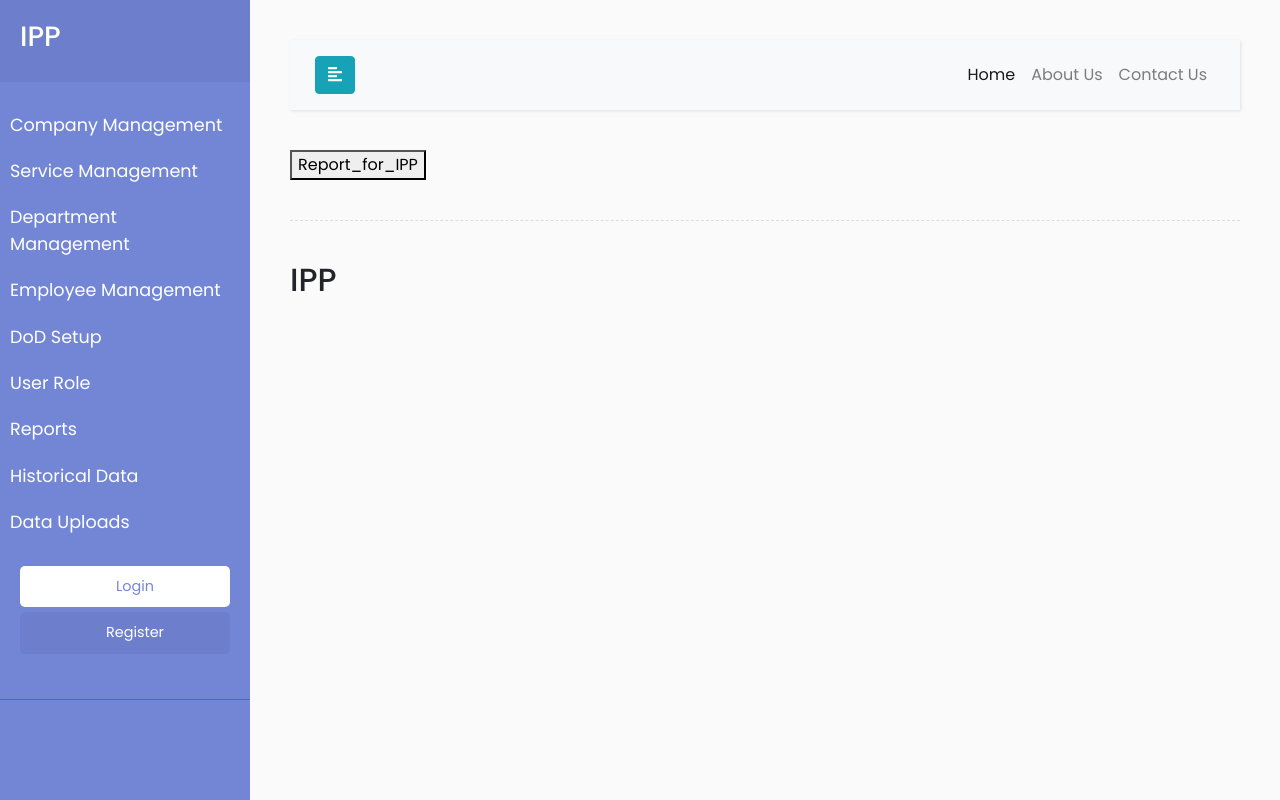
After one commit to abhinavjha98/IPP, a Flask app: page /reports in a window 1280 px wide. The commit adds this page. Run offline with Flask 2, Linux system fonts and the light colour scheme; some libraries are stand-ins or nearby versions.

Commit message:
Added the reports

```diff
--- a/app.py
+++ b/app.py
@@ -7,7 +7,8 @@ from flask_wtf.file import FileField
 import csv
 import mysql.connector as ms
 from werkzeug.utils import secure_filename
-
+from flask import send_file
+import pandas as pd
 UPLOAD_FOLDER = 'E:/PROJECT/ipp/uploads'
 app = Flask(__name__)
 
@@ -64,6 +65,65 @@ def login():
 def upload_form():
 	return render_template('uploads.html')
 
+@app.route('/download',methods=['GET','POST'])
+def download():
+    if request.method == 'POST':
+        mydb = ms.connect(host='localhost',user='root',password='',database='ipp')
+        cursor=mydb.cursor()
+        cursor.execute("SELECT * FROM services_invoice")
+        data1=cursor.fetchall()
+        df = pd.DataFrame(data1,columns=['Sr.No','Name_of_Company','Company_ID','Services','Model','Unit','Invoice Value'])
+        df.to_csv('E:/PROJECT/ipp/static/Final.csv',index=False)
+        path = "E:/PROJECT/ipp/static/Final.csv"
+        return send_file(path,mimetype='text/csv' ,attachment_filename='Final.csv',as_attachment=True)
+    return render_template('download.html')
+
+@app.route('/reports',methods=['GET','POST'])
+def reports():
+    if request.method== 'POST':
+        if request.form['submit_button']=='IPP':
+            print("hello")
+            mydb = ms.connect(host='localhost',user='root',password='',database='ipp')
+            cursor=mydb.cursor()
+            cursor1=mydb.cursor()
+            cursor.execute("SELECT * FROM services_invoice")
+            data3 = cursor.fetchall()
+            data = pd.DataFrame(data3,columns=['Sr.No','Name_of_Company','Company_ID','Month','Services','Model','Unit','Invoice Value'])
+            cursor1.execute("SELECT * FROM company_master_table")
+            data2=cursor1.fetchall()
+            data1 = pd.DataFrame(data2,columns=['Sr_No','Name_of_Company','Company_ID','Month','Unit','Address','State','PinCode','Customer_Contact_Person','Customer_Contact_Number','Supervisor','Reporting_1','Reporting_2','Reporting_3','Reporting_4','Reporting_5','Closed_By','Services_A','Services_Model','Reputation_of_client','Service_Charges','Actual_Stipend','Working_Condition','Facilities','others'])
+            for i in data1.index:
+                id1 = data1.get_value(i,'Company_ID')
+                rc = data1.get_value(i,'Reputation_of_client')
+                sc = data1.get_value(i,'Service_Charges')
+                acs = data1.get_value(i,'Actual_Stipend')
+                nc = data1.get_value(i,'Name_of_Company')
+                wc = data1.get_value(i,'Working_Condition')
+                fc = data1.get_value(i,'Facilities')
+                others = data1.get_value(i,'others')
+                cuv = rc*sc*acs*wc*fc*others
+                ac=1
+                a=0
+                tcu=0
+                for j in data.index:
+                    id2 = data.get_value(j,'Company_ID')
+                    month = data.get_value(j,'Month')
+                    sv = data.get_value(j,'Services')
+                    iv = data.get_value(j,'Invoice Value')
+                    unit = data.get_value(j,'Unit')
+                    if id1 == id2:
+                        ac = unit
+                        tcu=a+ac
+                        a=ac
+                ipp = (tcu/30)*cuv
+                cur1 = mydb.cursor()
+                row=[int(id1),nc,month,sv,int(unit),int(iv),float(ipp)]
+                cur1.execute('INSERT INTO ipp_company (Company_ID,Name_of_Company,Months,Services,Unit,Invoice_Value,IPP) VALUES (%s,%s,%s,%s,%s,%s,%s)',row)
+                mydb.commit()
+                print(ipp)
+
+    return render_template('reports.html')
+
 @app.route('/uploads', methods = ['GET','POST'])
 def uploads():
     if request.method == 'POST':
@@ -76,7 +136,7 @@ def uploads():
             cursor=mydb.cursor()
             csv_data = csv.reader(open('E:/PROJECT/ipp/uploads/sample1.csv'))
             for row in csv_data:
-                cursor.execute('INSERT INTO company_master_table (Sr_No,Name_of_Company,Company_ID,Unit,Address,State,PinCode,Customer_Contact_Person,Customer_Contact_Number,Supervisor,Reporting_1,Reporting_2,Reporting_3,Reporting_4,Reporting_5,Closed_By,Services_A,Services_Model,Reputation_of_client,Service_Charges,Actual_Stipend,Working_Condition,Facilities) VALUES (%s,%s,%s,%s,%s,%s,%s,%s,%s,%s,%s,%s,%s,%s,%s,%s,%s,%s,%s,%s,%s,%s,%s)',row)
+                cursor.execute('INSERT INTO company_master_table (Sr_No,Name_of_Company,Company_ID,Unit,Address,State,PinCode,Customer_Contact_Person,Customer_Contact_Number,Supervisor,Reporting_1,Reporting_2,Reporting_3,Reporting_4,Reporting_5,Closed_By,Services_A,Services_Model,Reputation_of_client,Service_Charges,Actual_Stipend,Working_Condition,Facilities,others) VALUES (%s,%s,%s,%s,%s,%s,%s,%s,%s,%s,%s,%s,%s,%s,%s,%s,%s,%s,%s,%s,%s,%s,%s,%s)',row)
                 print(row)
             mydb.commit()
             cursor.close()
@@ -130,9 +190,9 @@ def comp():
         Actual_Stipend = request.form['Actual_Stipend']
         Working_Condition = request.form['Working_Condition']
         Facilities = request.form['Facilities']
-
+        others = request.form['others']
         cur1 = mysql.connection.cursor()
-        cur1.execute('INSERT INTO company_master_table (Sr_No,Name_of_Company,Company_ID,Unit,Address,State,PinCode,Customer_Contact_Person,Customer_Contact_Number,Supervisor,Reporting_1,Reporting_2,Reporting_3,Reporting_4,Reporting_5,Closed_By,Services_A,Services_Model,Reputation_of_client,Service_Charges,Actual_Stipend,Working_Condition,Facilities) VALUES (%s,%s,%s,%s,%s,%s,%s,%s,%s,%s,%s,%s,%s,%s,%s,%s,%s,%s,%s,%s,%s,%s,%s)',(Sr_No,Name_of_Company,Company_ID,Unit,Address,State,PinCode,Customer_Contact_Person,Customer_Contact_Number,Supervisor,Reporting_1,Reporting_2,Reporting_3,Reporting_4,Reporting_5,Closed_By,Services_A,Services_Model,Reputation_of_client,Service_Charges,Actual_Stipend,Working_Condition,Facilities))
+        cur1.execute('INSERT INTO company_master_table (Sr_No,Name_of_Company,Company_ID,Unit,Address,State,PinCode,Customer_Contact_Person,Customer_Contact_Number,Supervisor,Reporting_1,Reporting_2,Reporting_3,Reporting_4,Reporting_5,Closed_By,Services_A,Services_Model,Reputation_of_client,Service_Charges,Actual_Stipend,Working_Condition,Facilities,others) VALUES (%s,%s,%s,%s,%s,%s,%s,%s,%s,%s,%s,%s,%s,%s,%s,%s,%s,%s,%s,%s,%s,%s,%s,%s)',(Sr_No,Name_of_Company,Company_ID,Unit,Address,State,PinCode,Customer_Contact_Person,Customer_Contact_Number,Supervisor,Reporting_1,Reporting_2,Reporting_3,Reporting_4,Reporting_5,Closed_By,Services_A,Services_Model,Reputation_of_client,Service_Charges,Actual_Stipend,Working_Condition,Facilities,others))
         mysql.connection.commit()
         return redirect(url_for('index'))
 
@@ -141,6 +201,9 @@ def comp():
 @app.route('/dod',methods = ['GET','POST'])
 def dod():
     data="";
+    data1="";
+    b=0;
+    c=1;
     if request.method == "POST" :
         if request.form['submit_button']=='Submit':
             Sr_No = request.form['Sr_No']
@@ -166,23 +229,27 @@ def dod():
             Actual_Stipend = request.form['Actual_Stipend']
             Working_Condition = request.form['Working_Condition']
             Facilities = request.form['Facilities']
+            others = request.form['others']
 
             cur1 = mysql.connection.cursor()
-            cursor.execute('INSERT INTO company_master_table (Sr_No,Name_of_Company,Company_ID,Unit,Address,State,PinCode,Customer_Contact_Person,Customer_Contact_Number,Supervisor,Reporting_1,Reporting_2,Reporting_3,Reporting_4,Reporting_5,Closed_By,Services_A,Services_Model,Reputation_of_client,Service_Charges,Actual_Stipend,Working_Condition,Facilities) VALUES (%s,%s,%s,%s,%s,%s,%s,%s,%s,%s,%s,%s,%s,%s,%s,%s,%s,%s,%s,%s,%s,%s,%s)'(Sr_No,Name_of_Company,Company_ID,Unit,Address,State,PinCode,Customer_Contact_Person,Customer_Contact_Number,Supervisor,Reporting_1,Reporting_2,Reporting_3,Reporting_4,Reporting_5,Closed_By,Services_A,Services_Model,Reputation_of_client,Service_Charges,Actual_Stipend,Working_Condition,Facilities))
+            cursor.execute('INSERT INTO company_master_table (Sr_No,Name_of_Company,Company_ID,Unit,Address,State,PinCode,Customer_Contact_Person,Customer_Contact_Number,Supervisor,Reporting_1,Reporting_2,Reporting_3,Reporting_4,Reporting_5,Closed_By,Services_A,Services_Model,Reputation_of_client,Service_Charges,Actual_Stipend,Working_Condition,Facilities,others) VALUES (%s,%s,%s,%s,%s,%s,%s,%s,%s,%s,%s,%s,%s,%s,%s,%s,%s,%s,%s,%s,%s,%s,%s)'(Sr_No,Name_of_Company,Company_ID,Unit,Address,State,PinCode,Customer_Contact_Person,Customer_Contact_Number,Supervisor,Reporting_1,Reporting_2,Reporting_3,Reporting_4,Reporting_5,Closed_By,Services_A,Services_Model,Reputation_of_client,Service_Charges,Actual_Stipend,Working_Condition,Facilities,others))
             mysql.connection.commit()
             return redirect(url_for('index'))
         elif request.form['submit_button']=='search':
             search_rep = request.form['search']
 
             cur = mysql.connection.cursor()
-            cur.execute("SELECT * FROM company_master_table WHERE Unit = %s",(search_rep,))
-
+            cur1 = mysql.connection.cursor()
+            cur.execute("SELECT * FROM company_master_table WHERE Company_ID = %s",(search_rep,))
             data = cur.fetchall()
-            print(data);
+            cur1.execute("SELECT * FROM services_invoice WHERE Company_ID = %s",(search_rep,))
+            data1=cur1.fetchall()
+            for i in data1:
+               b+=i[5]
             cur.close()
     else:
         pass
-    return render_template('dod.html',students=data)
+    return render_template('dod.html',students=data,service=data1,b=b)
 
 
 
--- a/file.py
+++ b/file.py
@@ -6,7 +6,7 @@ mydb = mysql.connector.connect(host='localhost',user='root',password='',database
 print('database connected')
 cursor=mydb.cursor()
 
-cursor.execute("SELECT * FROM company_master_table WHERE Unit= %s", (78,))
+cursor.execute("SELECT UNIT FROM company_master_table WHERE Unit= %s", (254,))
 
 data = cursor.fetchall()
 print(type(data))
--- /dev/null
+++ b/static/Final.csv
@@ -0,0 +1,3 @@
+Sr.No,Name_of_Company,Company_ID,Services,Model,Unit,Invoice Value
+1,BCC,1001,NEEM,OP,152,142
+2,BCC,1001,SERVICE,BRIDGE,197,123
--- /dev/null
+++ b/templates/reports.html
@@ -0,0 +1,145 @@
+<!DOCTYPE html>
+<html>
+
+<head>
+    <meta charset="utf-8">
+    <meta name="viewport" content="width=device-width, initial-scale=1.0">
+    <meta http-equiv="X-UA-Compatible" content="IE=edge">
+
+    <title>IPP</title>
+
+    <!-- Bootstrap CSS CDN -->
+    <link rel="stylesheet" href="https://stackpath.bootstrapcdn.com/bootstrap/4.1.0/css/bootstrap.min.css" integrity="sha384-9gVQ4dYFwwWSjIDZnLEWnxCjeSWFphJiwGPXr1jddIhOegiu1FwO5qRGvFXOdJZ4" crossorigin="anonymous">
+    <!-- Our Custom CSS -->
+    <link rel="stylesheet" href="{{url_for('static',filename='style2.css')}}">
+    <!-- Scrollbar Custom CSS -->
+    <link rel="stylesheet" href="https://cdnjs.cloudflare.com/ajax/libs/malihu-custom-scrollbar-plugin/3.1.5/jquery.mCustomScrollbar.min.css">
+
+    <!-- Font Awesome JS -->
+    <script defer src="https://use.fontawesome.com/releases/v5.0.13/js/solid.js" integrity="sha384-tzzSw1/Vo+0N5UhStP3bvwWPq+uvzCMfrN1fEFe+xBmv1C/AtVX5K0uZtmcHitFZ" crossorigin="anonymous"></script>
+    <script defer src="https://use.fontawesome.com/releases/v5.0.13/js/fontawesome.js" integrity="sha384-6OIrr52G08NpOFSZdxxz1xdNSndlD4vdcf/q2myIUVO0VsqaGHJsB0RaBE01VTOY" crossorigin="anonymous"></script>
+
+</head>
+
+<body>
+
+    <div class="wrapper">
+        <!-- Sidebar  -->
+        <nav id="sidebar">
+            <div class="sidebar-header">
+                <h3>IPP</h3>
+            </div>
+
+            <ul class="list-unstyled components">
+	          <li>
+                    <a href="{{ url_for('comp') }}">Company Management</a>
+                </li>
+                <li>
+                    <a href="#">Service Management</a>
+                </li>
+                <li>
+                    <a href="#">Department Management</a>
+                </li>
+                <li>
+                    <a href="#">Employee Management</a>
+                </li>
+                <li>
+                    <a href="{{url_for('dod')}}">DoD Setup</a>
+                </li>
+
+                <li>
+                    <a href="#">User Role</a>
+                </li>
+				<li>
+                    <a href="#">Reports</a>
+                </li>
+                <li>
+                    <a href="#">Historical Data</a>
+                </li>
+                <li>
+                    <a href="{{url_for('uploads')}}">Data Uploads</a>
+                </li>
+
+            <ul class="list-unstyled CTAs">
+                <li>
+                    <a href="{{url_for('login')}}" class="download">Login</a>
+                </li>
+                <li>
+                    <a href="{{url_for('login')}}" class="article">Register</a>
+                </li>
+            </ul>
+        </nav>
+
+        <!-- Page Content  -->
+        <div id="content">
+
+            <nav class="navbar navbar-expand-lg navbar-light bg-light">
+                <div class="container-fluid">
+
+                    <button type="button" id="sidebarCollapse" class="btn btn-info">
+                        <i class="fas fa-align-left"></i>
+                        <span></span>
+                    </button>
+                    <button class="btn btn-dark d-inline-block d-lg-none ml-auto" type="button" data-toggle="collapse" data-target="#navbarSupportedContent" aria-controls="navbarSupportedContent" aria-expanded="false" aria-label="Toggle navigation">
+                        <i class="fas fa-align-justify"></i>
+                    </button>
+
+                    <div class="collapse navbar-collapse" id="navbarSupportedContent">
+                        <ul class="nav navbar-nav ml-auto">
+                            <li class="nav-item active">
+                                <a class="nav-link" href="#">Home</a>
+                            </li>
+                            <li class="nav-item">
+                                <a class="nav-link" href="#">About Us</a>
+                            </li>
+                            <li class="nav-item">
+                                <a class="nav-link" href="#">Contact Us</a>
+                            </li>
+                        </ul>
+                    </div>
+                </div>
+            </nav>
+
+            <form method="POST">
+                <button name="submit_button" value="IPP">Report_for_IPP</button>
+            </form>
+            <div class="line"></div>
+            <h2>IPP</h2>
+
+        </div>
+    </div>
+
+    <!-- jQuery CDN - Slim version (=without AJAX) -->
+    <script src="https://code.jquery.com/jquery-3.3.1.slim.min.js" integrity="sha384-q8i/X+965DzO0rT7abK41JStQIAqVgRVzpbzo5smXKp4YfRvH+8abtTE1Pi6jizo" crossorigin="anonymous"></script>
+    <!-- Popper.JS -->
+    <script src="https://cdnjs.cloudflare.com/ajax/libs/popper.js/1.14.0/umd/popper.min.js" integrity="sha384-cs/chFZiN24E4KMATLdqdvsezGxaGsi4hLGOzlXwp5UZB1LY//20VyM2taTB4QvJ" crossorigin="anonymous"></script>
+    <!-- Bootstrap JS -->
+    <script src="https://stackpath.bootstrapcdn.com/bootstrap/4.1.0/js/bootstrap.min.js" integrity="sha384-uefMccjFJAIv6A+rW+L4AHf99KvxDjWSu1z9VI8SKNVmz4sk7buKt/6v9KI65qnm" crossorigin="anonymous"></script>
+    <!-- jQuery Custom Scroller CDN -->
+    <script src="https://cdnjs.cloudflare.com/ajax/libs/malihu-custom-scrollbar-plugin/3.1.5/jquery.mCustomScrollbar.concat.min.js"></script>
+
+    <script type="text/javascript">
+        $(document).ready(function () {
+            $("#sidebar").mCustomScrollbar({
+                theme: "minimal"
+            });
+
+            $('#sidebarCollapse').on('click', function () {
+                $('#sidebar, #content').toggleClass('active');
+                $('.collapse.in').toggleClass('in');
+                $('a[aria-expanded=true]').attr('aria-expanded', 'false');
+            });
+        });
+        $(function(){
+    $(".makeEditable").click(function(){
+        $('input:text').removeAttr("readonly");
+    });
+
+    $(".makeNonEditable").click(function(){
+        $('input:text').attr("readonly", "readonly");
+    });
+});
+    </script>
+</body>
+
+</html>
--- /dev/null
+++ b/uploads/samp.csv
@@ -0,0 +1,3 @@
+Sr.No,Name_of_Company,Company_ID,Month,Services,Model,Unit,Invoice Value
+1,BCC,1001,January,NEEM,OP,152,142
+2,BCC,1001,January,SERVICE,BRIDGE,197,123
--- a/uploads/sample1.csv
+++ b/uploads/sample1.csv
@@ -1,2 +1,3 @@
-1,ABC,E01,123,pune,maharashtra,411035,abc,9766,Super,y,n,n,n,n,Y,NEEM,OP,1,1,1,1,1
-2,BCD,E02,254,pune,maharashtra,411035,abc,9766,Super,N,Y,y,y,n,y,NAPS,SRP,1.5,1.5,1.5,1.5,1.5
+Sr_No,Name_of_Company,Company_ID,Month,Unit,Address,State,PinCode,Customer_Contact_Person,Customer_Contact_Number,Supervisor,Reporting_1,Reporting_2,Reporting_3,Reporting_4,Reporting_5,Closed_By,Services_A,Services_Model,Reputation_of_client,Service_Charges,Actual_Stipend,Working_Condition,Facilities,others
+1,ABC,1001,January,123,pune,maharashtra,411035,abc,9766,Super,y,n,n,n,n,Y,NEEM,OP,1,1,1,1,1,1
+2,BCD,1002,February,254,pune,maharashtra,411035,abc,9766,Super,N,Y,y,y,n,y,NAPS,SRP,1.5,1.5,1.5,1.5,1.5,1
```
Also changed, not shown: py_excel.py (added, +16 -0 lines), templates/comp.html (+9 -0 lines), templates/dod.html (+38 -1 lines), templates/download.html (added, +145 -0 lines), ipp.py (added).
